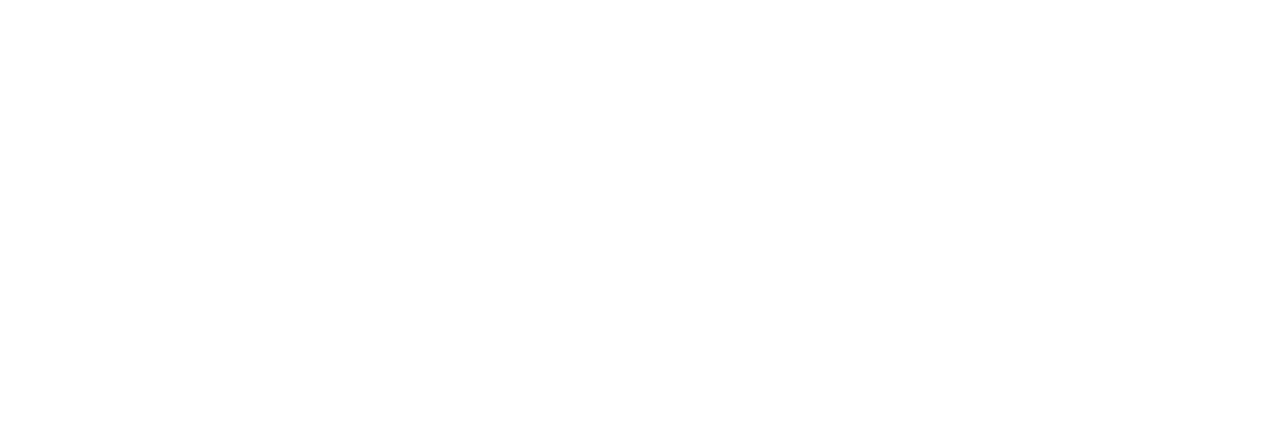
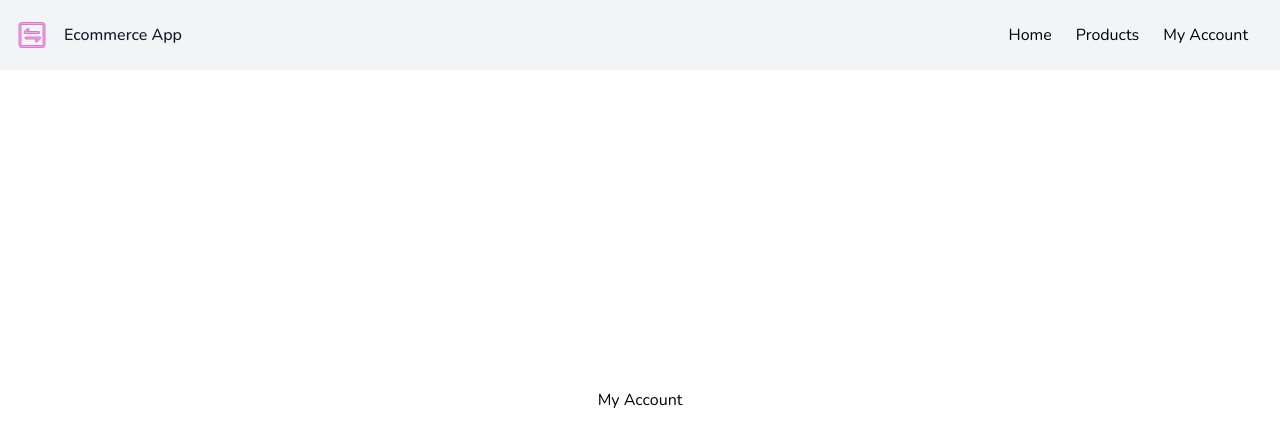
Before and after one commit to ElJoshua08/Ecommerse-App, a React (Vite) app: page /my-account in a window 1280 px wide. Before the commit this address had no page. Shown: the top 446 px of the page. Built offline with nearby package versions, Linux system fonts and the light colour scheme.

Commit message:
Add My Account Route and consuming fakeStore API

```diff
--- a/src/App.jsx
+++ b/src/App.jsx
@@ -1,6 +1,7 @@
 import './App.css';
 import { BrowserRouter as Router, Routes, Route } from 'react-router-dom';
-import Home from './pages/Home';
+import Home from '@/pages/Home';
+import MyAccount from '@/pages/MyAccount';
 
 function App() {
   return (
@@ -11,6 +12,11 @@
             path="/"
             element={<Home />}
           />
+
+          <Route
+            path="/my-account"
+            element={<MyAccount />}
+          />
         </Routes>
       </Router>
     </>
--- /dev/null
+++ b/src/components/Card/index.jsx
@@ -0,0 +1,10 @@
+const Card = ({ item }) => {
+  return (
+    <div className="flex flex-col items-center justify-center bg-gray-200 max-w-56 aspect-square p-4 rounded-2xl">
+      <img className="flex-grow aspect-square object-cover p-2 rounded-2xl" src={item.image} alt="Product Image" />
+      <h1 className="text-sm">{item.title}</h1>
+    </div>
+  );
+};
+
+export default Card;
--- a/src/components/Header/index.jsx
+++ b/src/components/Header/index.jsx
@@ -1,8 +1,10 @@
-import { Link } from "react-router-dom";
+import { Link } from 'react-router-dom';
 
 const Header = () => {
+
+
   return (
-    <header className="flex bg-gray-100 p-4 absolute top-0 left-0 w-full items-center justify-between">
+    <header className="flex bg-gray-100 p-4 absolute top-0 left-0 w-full items-center justify-between h-[70px]">
       <div className="flex items-center justify-around gap-4">
         <img
           src="/logo/1024.png"
@@ -32,9 +34,9 @@
           <li>
             <Link
               className="transition hover:text-secondary-dark"
-              to="/MyAccount"
+              to="/my-account"
             >
-              MyAccount
+              My Account
             </Link>
           </li>
         </ul>
--- a/src/pages/Home/index.jsx
+++ b/src/pages/Home/index.jsx
@@ -1,11 +1,35 @@
-import Header from "@/components/Header";
+import { useEffect, useState } from 'react';
+import Header from '@/components/Header';
+import Card from '@/components/Card';
 
 const Home = () => {
+  const [items, setItems] = useState([]);
+
+  useEffect(() => {
+    console.log('fetching data');
+    async function fetchData() {
+      const res = await fetch('https://fakestoreapi.com/products');
+      const data = await res.json();
+
+      setItems(data);
+      console.log(data[0]);
+    }
+
+    fetchData();
+  }, []);
+
   return (
     <div className="flex flex-col items-center justify-center h-screen">
       <Header />
 
-      <h1 className="text-9xl text-primary">This is the home page</h1>
+      <main className="flex-grow flex flex-wrap gap-4 w-full max-w-7xl mx-auto mt-[70px]">
+        {items.map((item) => (
+          <Card
+            key={item.id}
+            item={item}
+          />
+        ))}
+      </main>
     </div>
   );
 };
--- /dev/null
+++ b/src/pages/MyAccount/index.jsx
@@ -0,0 +1,14 @@
+import Header from '@/components/Header';
+
+const MyAccount = () => {
+  return (
+    <div className="flex flex-col items-center justify-center h-screen">
+      <Header />
+      <div>
+        <h1>My Account</h1>
+      </div>
+    </div>
+  );
+};
+
+export default MyAccount;
```
